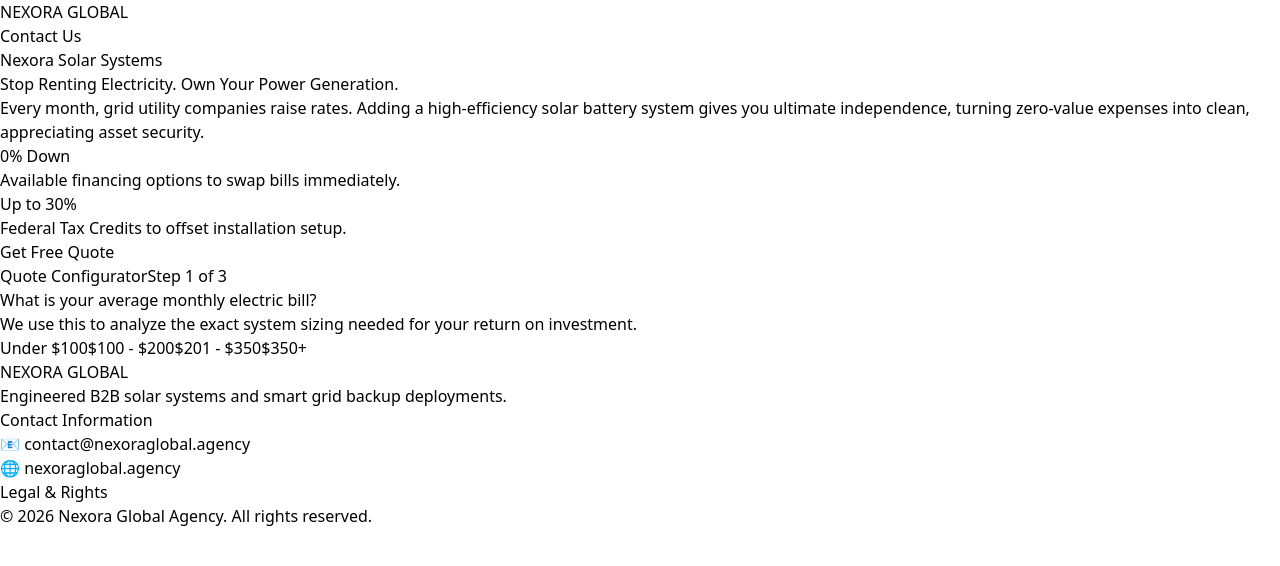
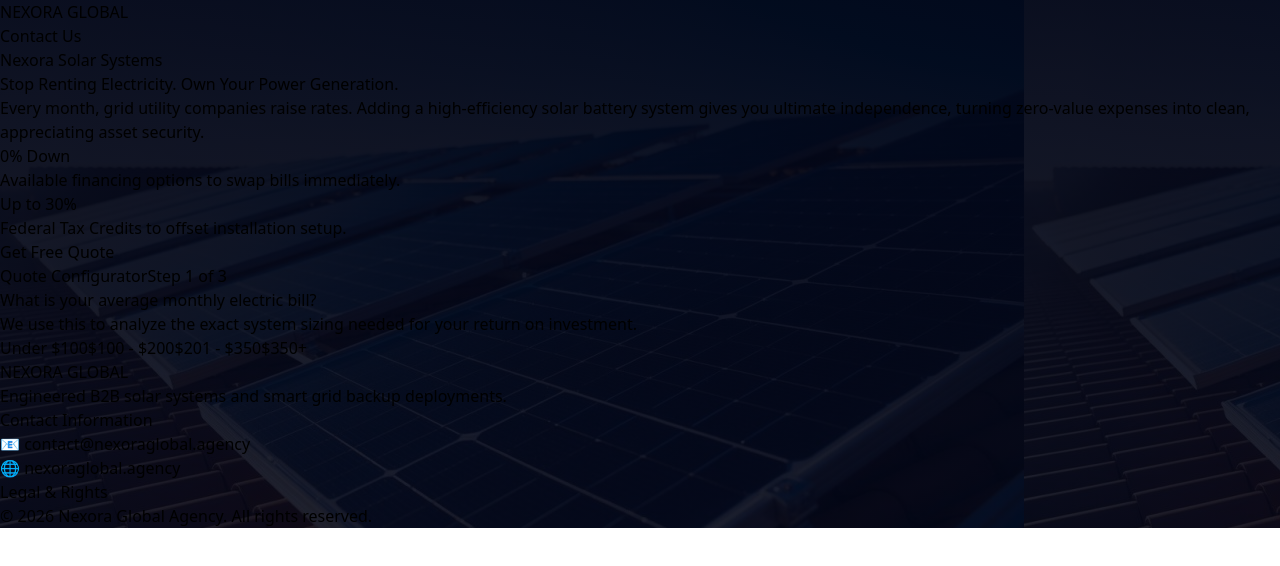
Before and after one commit to Munsifali123/Nexora-global-1, a React (Vite) app: page / in a window 1280 px wide. Shown: the top 566 px of the page. Built offline with nearby package versions, Linux system fonts and the light colour scheme.

Commit message:
style: switch to local background asset

```diff
--- a/src/App.jsx
+++ b/src/App.jsx
@@ -1,6 +1,7 @@
 import React, { useState, useRef } from 'react';
 import { db } from './firebase';
 import { collection, addDoc } from 'firebase/firestore';
+import backgroundImage from './assets/backgroundimage.jpeg'; // Exactly matches your file name
 
 function App() {
   // Slider State Tracking
@@ -60,13 +61,17 @@
   };
 
   return (
-    <div className="min-h-screen bg-slate-950 text-slate-100 flex flex-col justify-between font-sans">
+    <div
+      className="min-h-screen text-slate-100 flex flex-col justify-between font-sans bg-cover bg-center bg-no-repeat bg-fixed relative"
+      style={{
+        backgroundImage: `linear-gradient(to bottom, rgba(2, 6, 23, 0.96), rgba(2, 6, 23, 0.88)), url(${backgroundImage})`
+      }}
+    >
 
-      {/* 1. UPDATED HEADER */}
+      {/* HEADER */}
       <header className="border-b border-slate-900 bg-slate-950/80 backdrop-blur sticky top-0 z-50">
         <div className="max-w-6xl mx-auto px-6 h-16 flex items-center justify-between">
           <div className="text-xl font-bold tracking-wider text-cyan-400">NEXORA GLOBAL</div>
-          {/* Menu items removed as requested */}
           <button
             onClick={scrollToForm}
             className="px-5 py-2 text-xs font-semibold uppercase tracking-wider text-slate-950 bg-cyan-400 hover:bg-cyan-300 rounded transition"
@@ -77,7 +82,7 @@
       </header>
 
       {/* HERO SECTION */}
-      <main className="flex-grow max-w-6xl w-full mx-auto px-6 py-12 md:py-20 flex flex-col lg:flex-row items-center gap-12">
+      <main className="flex-grow max-w-6xl w-full mx-auto px-6 py-12 md:py-20 flex flex-col lg:flex-row items-center gap-12 relative z-10">
 
         {/* Pitch, Slogans & Data Blocks */}
         <div className="lg:w-1/2 space-y-6">
@@ -111,8 +116,8 @@
           </div>
         </div>
 
-        {/* 2. DYNAMIC SLIDER COMPONENT */}
-        <div ref={formSectionRef} className="lg:w-1/2 w-full bg-slate-900 border border-slate-800 p-8 rounded-2xl shadow-xl transition-all duration-300">
+        {/* DYNAMIC SLIDER COMPONENT */}
+        <div ref={formSectionRef} className="lg:w-1/2 w-full bg-slate-900/90 border border-slate-800 p-8 rounded-2xl shadow-xl backdrop-blur-sm transition-all duration-300">
 
           {/* Progress Indicators */}
           <div className="flex items-center justify-between mb-6">
@@ -142,7 +147,7 @@
                     className={`w-full text-left p-4 rounded border transition ${
                       billRange === range
                         ? 'bg-cyan-400/10 border-cyan-400 text-cyan-400'
-                        : 'bg-slate-950 border-slate-800 hover:border-slate-700 text-slate-300'
+                        : 'bg-slate-950/80 border-slate-800 hover:border-slate-700 text-slate-300'
                     }`}
                   >
                     {range}
@@ -166,7 +171,7 @@
                     className={`w-full text-left p-4 rounded border transition ${
                       sunExposure === shade
                         ? 'bg-cyan-400/10 border-cyan-400 text-cyan-400'
-                        : 'bg-slate-950 border-slate-800 hover:border-slate-700 text-slate-300'
+                        : 'bg-slate-950/80 border-slate-800 hover:border-slate-700 text-slate-300'
                     }`}
                   >
                     {shade}
@@ -180,7 +185,7 @@
             </div>
           )}
 
-          {/* SLIDE PAGE 3: Final Contact Form (Last Page) */}
+          {/* SLIDE PAGE 3: Final Contact Form */}
           {sliderStep === 3 && (
             <div>
               <h2 className="text-2xl font-bold mb-2">Configure Your Quote</h2>
@@ -230,8 +235,8 @@
         </div>
       </main>
 
-      {/* FIXED BASE FOOTER */}
-      <footer className="bg-slate-950 border-t border-slate-900 mt-auto py-10 text-slate-500 text-xs">
+      {/* FOOTER */}
+      <footer className="bg-slate-950 border-t border-slate-900 mt-auto py-10 text-slate-500 text-xs relative z-10">
         <div className="max-w-6xl mx-auto px-6 grid grid-cols-1 md:grid-cols-3 gap-8">
           <div>
             <h3 className="text-slate-200 font-bold text-sm mb-3">NEXORA GLOBAL</h3>
```
Also changed, not shown: src/assets/backgroundImage.jpeg (added).
